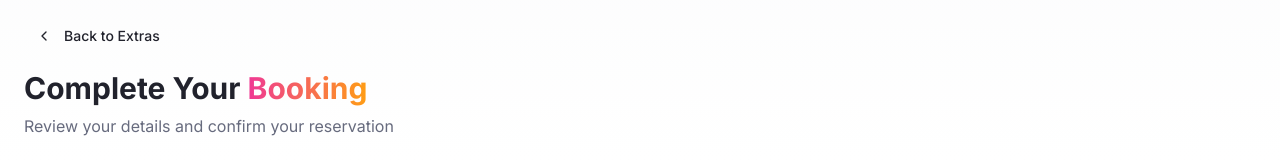
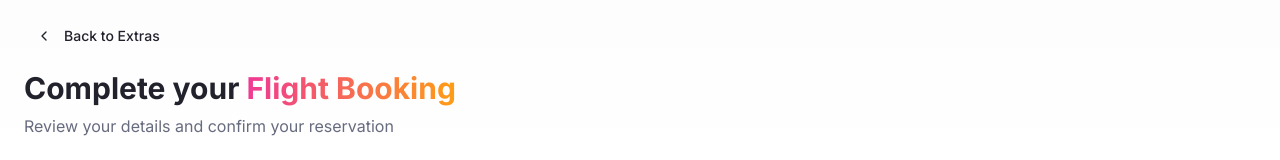
Before and after one commit to Paavan8055/maku-travel-verse, a React (Vite) app: page /booking/checkout in a window 1280 px wide. Shown: the part 143-303 px from the top of the page. Built offline with nearby package versions, Linux system fonts and the light colour scheme; no server answers.

Commit message:
Update checkout page title
Update the checkout page title to "Complete your Flight Booking".

```diff
--- a/src/pages/Checkout.tsx
+++ b/src/pages/Checkout.tsx
@@ -55,7 +55,7 @@ const CheckoutPage = () => {
             Back to Extras
           </Button>
 
-          <h1 className="text-3xl font-bold mb-2">Complete Your <span className="hero-text">Booking</span></h1>
+          <h1 className="text-3xl font-bold mb-2">Complete your <span className="hero-text">Flight Booking</span></h1>
           <p className="text-muted-foreground">
             Review your details and confirm your reservation
           </p>
```
